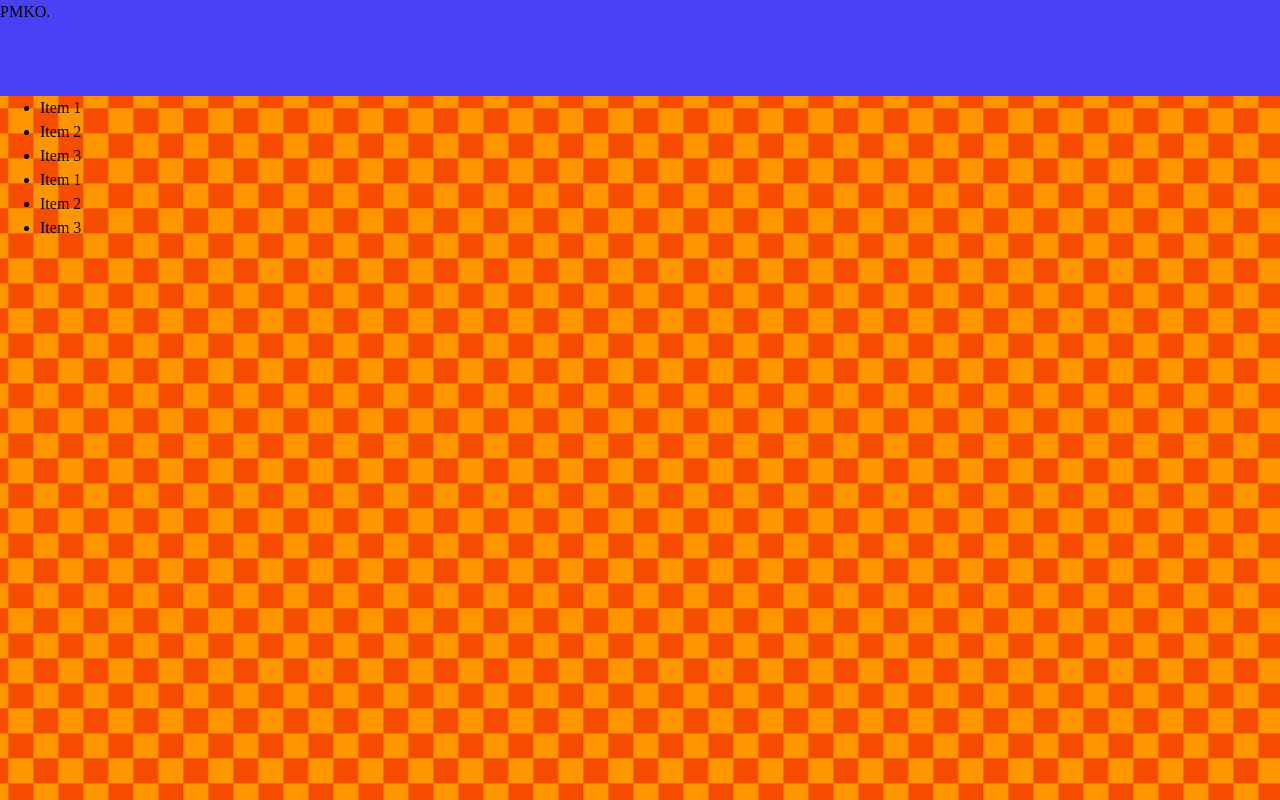
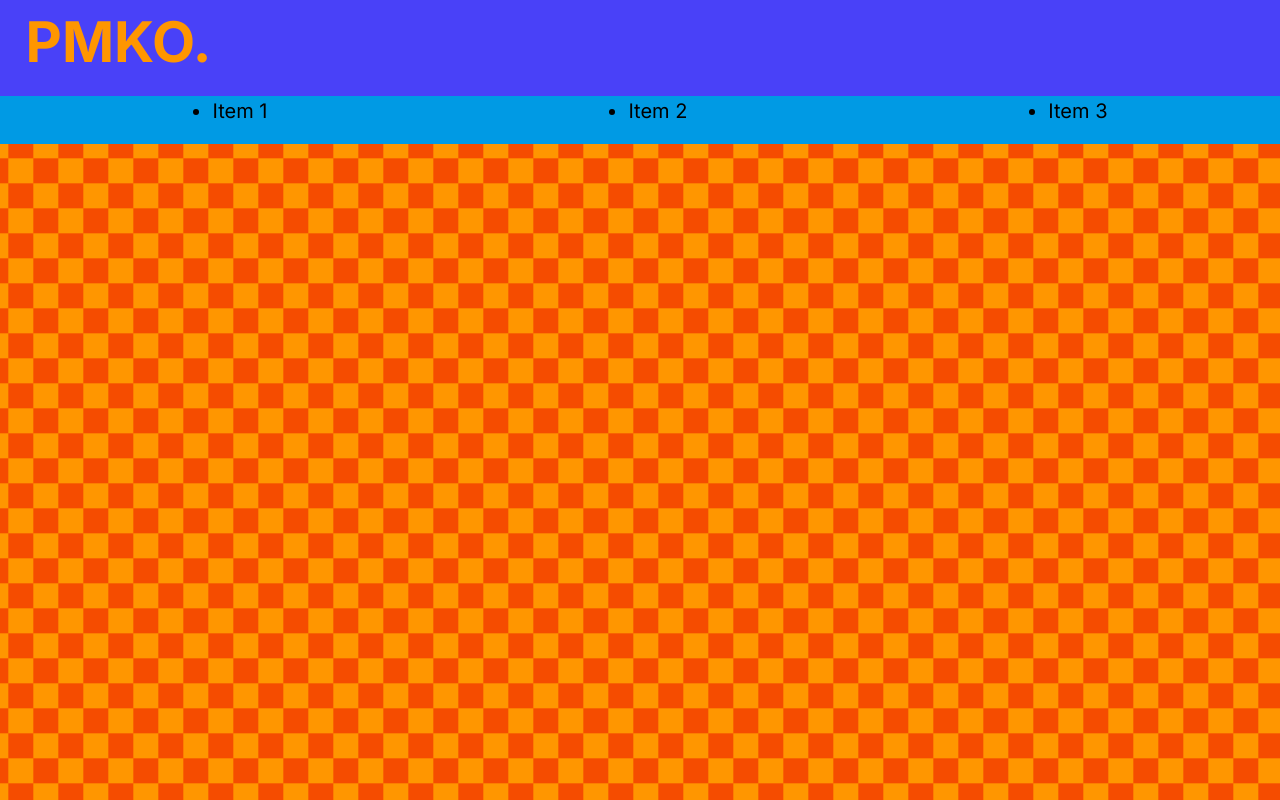
Before and after one commit to krs00/pmko, a website built with Vite: page index.html in a window 1280 px wide. Built offline with nearby package versions, Linux system fonts and the light colour scheme.

Commit message:
WIP: infinite marquee for subheader

```diff
--- a/style.css
+++ b/style.css
@@ -9,7 +9,49 @@
     --color6: #009AE4;
 }
 
+/* -------------------------------- COLOR VARIABLES END -------------------------------- */
+
+/* -------------------------------- MARQUEE ANIMATION -------------------------------- */
+
+@keyframes scroll {
+    from {
+        transform: translateX(0);
+    }
+
+    to {
+        transform: translateX(calc(-100% - var(--gap)));
+    }
+}
+
+.marquee {
+    --gap: 1rem;
+    display: flex;
+    overflow: hidden;
+    user-select: none;
+    gap: var(--gap);
+}
+
+.marquee__content {
+    flex-shrink: 0;
+    display: flex;
+    justify-content: space-around;
+    min-width: 100%;
+    gap: var(--gap);
+}
+
+/* -------------------------------- MARQUEE ANIMATION END -------------------------------- */
+
+
+html {
+    font-family: 'Inter', sans-serif;
+}
+
 body {
+
+
+    /* CALCULATES BASE FONT SIZE */
+    /* USE REM TO EDIT FONT SIZE */
+    font-size: calc(15px + 0.390625vw);
 
     background: repeating-conic-gradient(var(--color1) 0% 25%, var(--color2) 0% 50%) 50% / 20px 20px;
     background-size: 50px 50px;
@@ -20,6 +62,7 @@ body {
 
 }
 
+/* BACKGROUND ANIMATION */
 @keyframes slideAnimation {
     0% {
         background-position:
@@ -34,8 +77,22 @@ body {
     }
 }
 
+/* -------------------------------- HEADING SECTION -------------------------------- */
 
 #header {
-    height: 12vh;
-    background-color: var(--color5)
+    min-height: 12vh;
+    background-color: var(--color5);
+    padding-left: 2%;
+    padding-right: 2%;
 }
+
+.header-title {
+    font-weight: 999;
+    color: var(--color2);
+    font-size: 3.5rem;
+}
+
+#sub-header {
+    min-height: 6vh;
+    background-color: var(--color6);
+}
```
